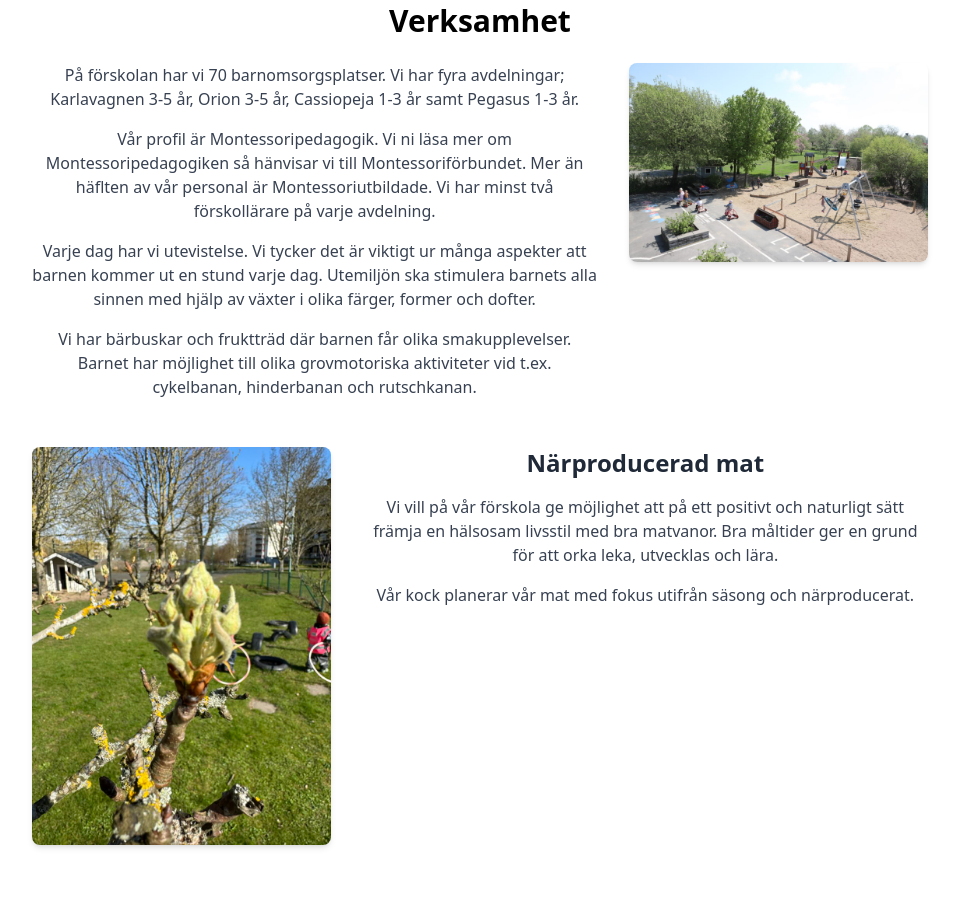
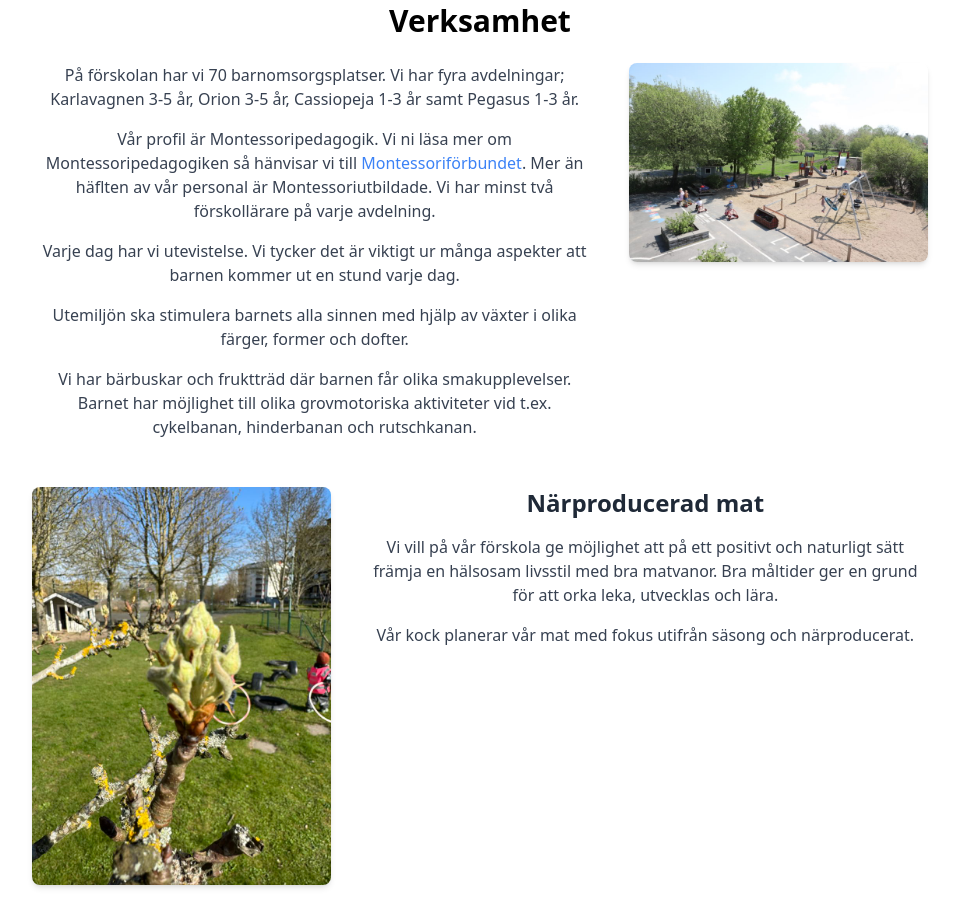
Before and after one commit to ji3throw/msolen, a website: page index.html in a window 1280 px wide. Shown: the part 1681-2603 px from the top of the page, without its empty margins (160-1119 px from the left). Drawn offline with nearby package versions, Linux system fonts and the light colour scheme.

Commit message:
Text replacement

```diff
--- a/index.html
+++ b/index.html
@@ -29,13 +29,7 @@
     </style>
 </head>
 
-<!--
-Knopp och träd istället för mat
-Grön bakgrundsfärg
-Intresseknapp flytande
-GDPR
-Byta plats på ägarnamnen.
--->
+
 
 <body class="font-sans">
     <header class="bg-white text-center py-8">
@@ -97,11 +91,14 @@ Byta plats på ägarnamnen.
                             På förskolan har vi 70 barnomsorgsplatser. Vi har fyra avdelningar; Karlavagnen 3-5 år, Orion 3-5 år, Cassiopeja 1-3 år samt Pegasus 1-3 år.
                         </p>
                         <p class="text-gray-700 mb-4">
-                            Vår profil är Montessoripedagogik. Vi ni läsa mer om Montessoripedagogiken så hänvisar vi till <a href="https://montessoriforbundet.se/">Montessoriförbundet</a>.
+                            Vår profil är Montessoripedagogik. Vi ni läsa mer om Montessoripedagogiken så hänvisar vi till <a href="https://montessoriforbundet.se/" class="text-blue-500 hover:underline">Montessoriförbundet</a>.
                             Mer än häflten av vår personal är Montessoriutbildade. Vi har minst två förskollärare på varje avdelning.
                         </p>
                         <p class="text-gray-700 mb-4">
-                            Varje dag har vi utevistelse. Vi tycker det är viktigt ur många aspekter att barnen kommer ut en stund varje dag. Utemiljön ska stimulera barnets alla sinnen med hjälp av växter i olika färger, former och dofter.
+                            Varje dag har vi utevistelse. Vi tycker det är viktigt ur många aspekter att barnen kommer ut en stund varje dag.
+                        </p>
+                        <p class="text-gray-700 mb-4">
+                            Utemiljön ska stimulera barnets alla sinnen med hjälp av växter i olika färger, former och dofter.
                         </p>
                         <p class="text-gray-700 mb-4">
                             Vi har bärbuskar och fruktträd där barnen får olika smakupplevelser. Barnet har möjlighet till olika grovmotoriska aktiviteter vid t.ex. cykelbanan, hinderbanan och rutschkanan.
```
